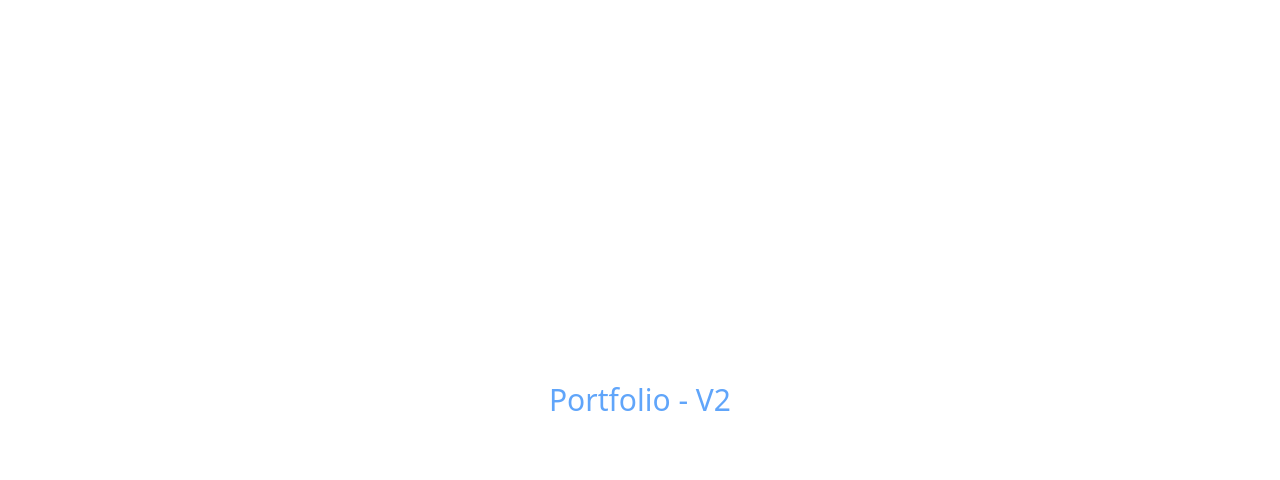
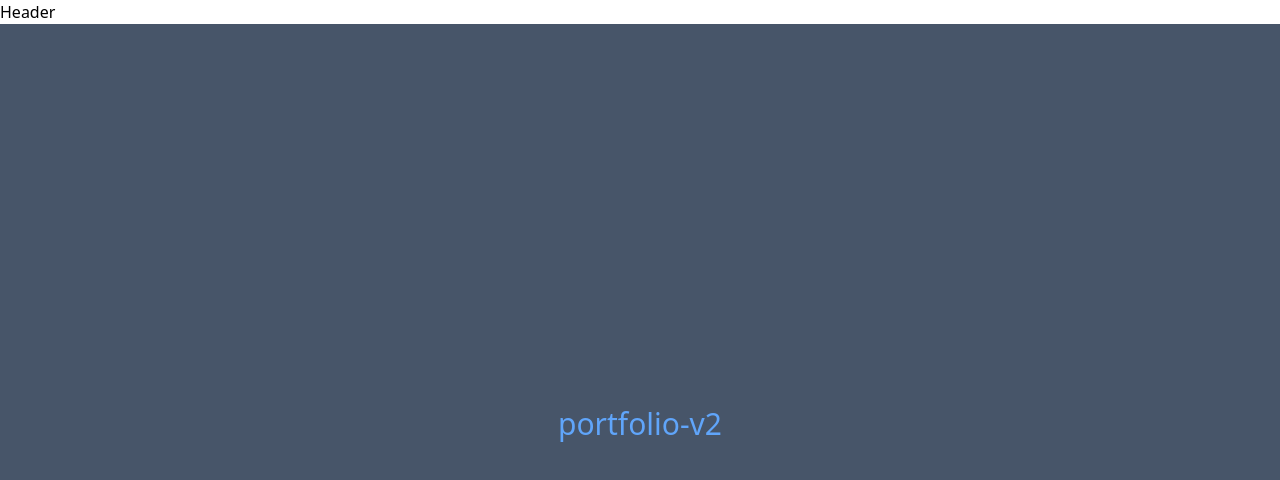
Before and after one commit to Eddie-Kuo/personal-portfolio, a Next.js app: page / in a window 1280 px wide. Shown: the top 480 px of the page. Built offline with nearby package versions, Linux system fonts and the light colour scheme.

Commit message:
hero component

```diff
--- /dev/null
+++ b/components/Header.jsx
@@ -0,0 +1,11 @@
+import React from 'react'
+
+export default function Header() {
+  return (
+    <div>
+        <p>
+            Header
+        </p>
+    </div>
+  )
+}
--- /dev/null
+++ b/components/Hero.jsx
@@ -0,0 +1,11 @@
+import React from 'react'
+
+export default function Hero() {
+  return (
+    <div className='h-screen flex items-center justify-center bg-slate-600'>
+        <p className='text-3xl text-blue-400'>
+            portfolio-v2
+        </p>
+    </div>
+  )
+}
--- a/pages/index.js
+++ b/pages/index.js
@@ -1,7 +1,19 @@
+import Head from 'next/head';
+import Header from '../components/Header';
+import Hero from '../components/Hero';
+
 export default function Home() {
   return (
-    <div className='h-screen flex items-center justify-center'>
-      <p className='text-3xl text-blue-400'>Portfolio - V2</p>
+    <div className='h-screen'>
+      <Head>
+        <title>Eddie Kuo</title>
+      </Head>
+
+      <Header />
+
+      <main>
+        <Hero />
+      </main>
     </div>
   );
 }
```
